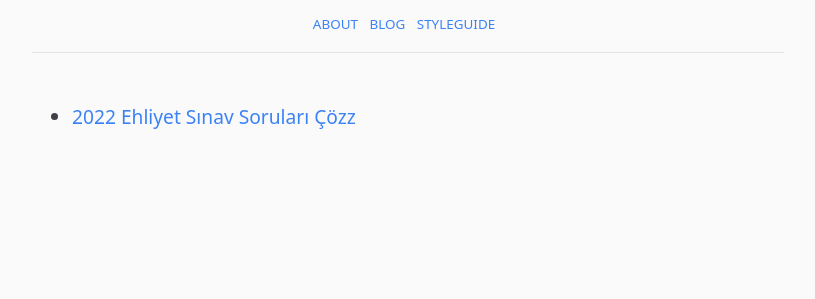
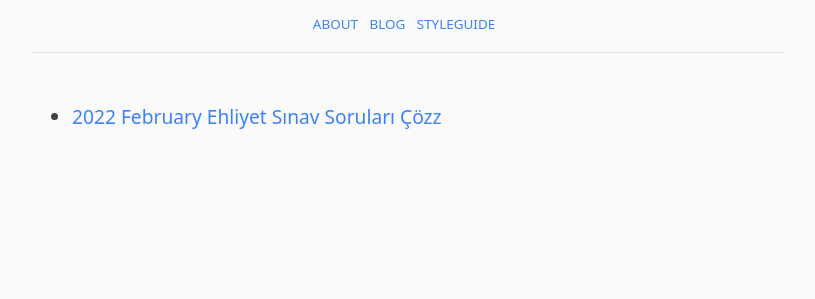
Before and after one commit to ehliyetsinav/ehliyetsinav.github.io, a Jekyll site: the page built from index.md, in a window 1280 px wide. Shown: the part 166-465 px from the top of the page, without its empty margins (232-1047 px from the left). Built offline with Jekyll 4.4.1, drawn with Linux system fonts in a browser that asks for light colours.

```diff
--- a/index.md
+++ b/index.md
@@ -7,4 +7,4 @@
 #
 layout: page
 ---
--  [{{ "now" | date: "%Y" "%B" }} Ehliyet Sınav Soruları Çözz](https://forms.gle/V7VTqNYJG4UVSaT36 "Ehliyet Sınav Soruları Çöz")
+-  [{{ "now" | date: "%Y %B" }} Ehliyet Sınav Soruları Çözz](https://forms.gle/V7VTqNYJG4UVSaT36 "Ehliyet Sınav Soruları Çöz")
```
